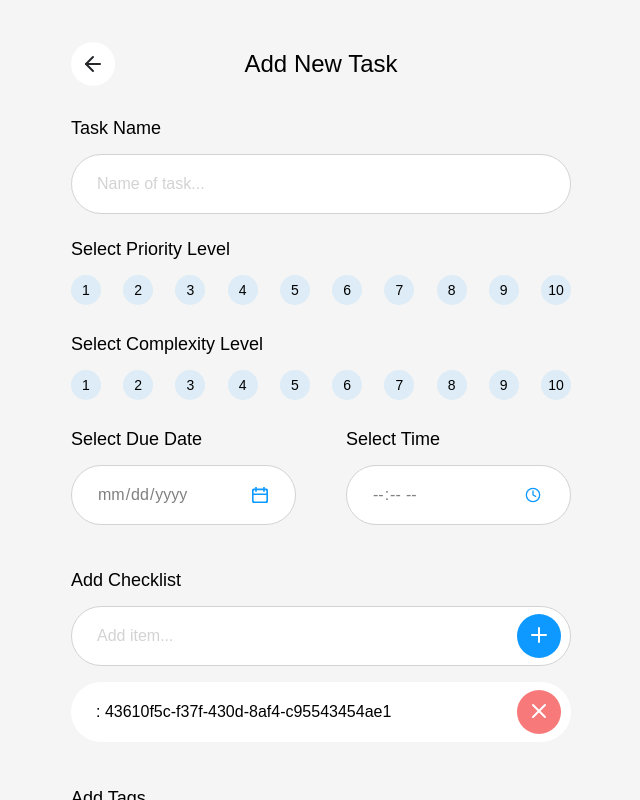
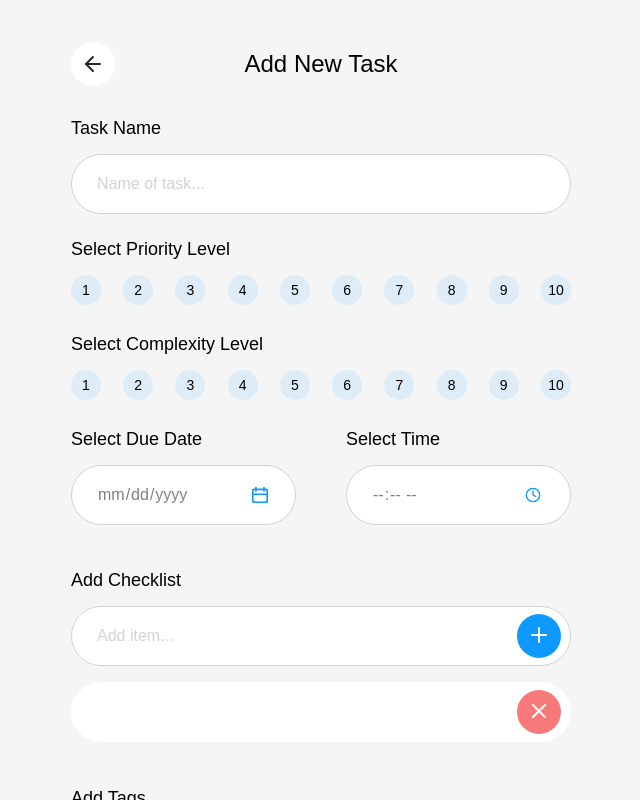
Before and after one commit to ImranHuhn/react_todo_app, a React (Vite) app: page / in a window 1280 px wide. Both pictures are taken after a click on the button 858 px from the left and 636 px from the top of the page. Shown: the top 800 px of the page, without its empty margins (319-959 px from the left). Built offline with nearby package versions, Linux system fonts and the light colour scheme.

Commit message:
able to select individual checklist item to edit mode

```diff
--- a/src/components/CheckList/index.jsx
+++ b/src/components/CheckList/index.jsx
@@ -15,14 +15,11 @@ class CheckList extends React.Component {
   state = {
     value: "",
     showInput: false,
+    item: null,
   };
 
   getItem = (item) => {
     this.setState({ value: item });
-  };
-
-  getValue = (item) => {
-    console.log("getValue", item);
   };
 
   handleAdd = () => {
@@ -34,19 +31,24 @@ class CheckList extends React.Component {
     this.props.getList(item);
   };
 
-  showInput = () => {
-    // console.log(this.props.checklist.map((el)=>{console.log("el",el.id)}))
-    this.setState({ showInput: !this.state.showInput });
+  handleDelete = (e, item) => {
+    e.stopPropagation();
+    this.props.handleDelete(item);
+  };
+
+  showInput = (item) => {
+    console.log(item);
+    this.setState({ showInput: !this.state.showInput, item });
   };
 
   handleBlur = () => {
     this.showInput();
   };
+  getEdit = (item) => {
+    console.log(item)
+  }
   render() {
     console.log("state", this.state.list);
-    // const showInput = this.state.showInput;
-    // const id = this.props.checklist.map((el)=>el.id);
-    // console.log("id", id)
     return (
       <Container>
         <InputWrapper>
@@ -66,20 +68,20 @@ class CheckList extends React.Component {
             {this.props.checklist.map((item) => {
               return (
                 <Item key={crypto.randomUUID()}>
-                  {this.state.showInput ? (
+                  {this.state.showInput && this.state.item.id === item.id ? (
                     <TextInput
                       name="list"
                       value={item.value}
                       handleBlur={this.handleBlur}
+                      getText={this.getEdit}
                     />
                   ) : (
-                    <ItemName onClick={this.showInput}>{item.value} : {item.id}</ItemName>
+                    <ItemName onClick={() => this.showInput(item)}>
+                      {item.value}
+                    </ItemName>
                   )}
                   <DeleteButton
-                    onClick={(e) => {
-                      e.stopPropagation();
-                      this.props.handleDelete(item);
-                    }}
+                    onClick={(e) => this.handleDelete(e, item)}
                     type="button"
                   >
                     <DeleteIcon />
--- a/src/components/TextInput/index.jsx
+++ b/src/components/TextInput/index.jsx
@@ -13,7 +13,6 @@ export const TextInput = (props) => {
         <input
           onBlur={props.handleBlur}
           value={props.value}
-          // onChange={handleChange}
           onChange={handleChange}
           placeholder={props.placeholder}
           name={props.name}
```
